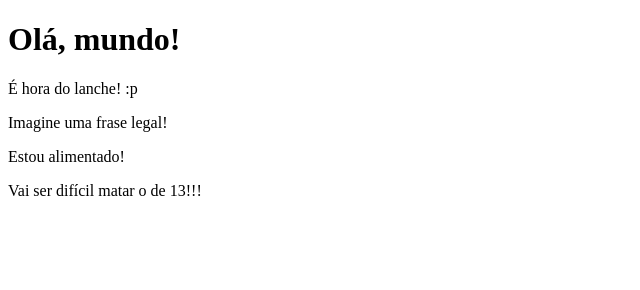
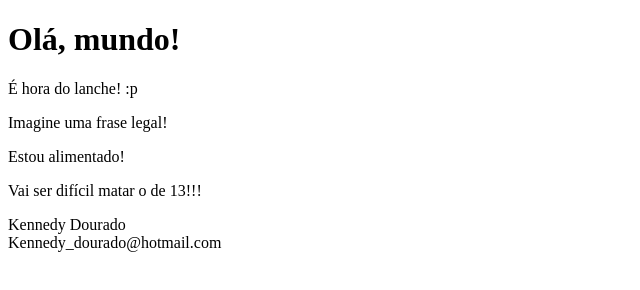
Before and after one commit to ronaldomendes/testesGit, a plain HTML site: page index.html in a window 1280 px wide. Shown: the whole page, without its empty margins (0-640 px from the left). Drawn offline with Linux system fonts and the light colour scheme.

Commit message:
nome adicionado

```diff
--- a/index.html
+++ b/index.html
@@ -11,5 +11,9 @@
    <p>Imagine uma frase legal!</p>
    <p>Estou alimentado!</p>
    <p>Vai ser difícil matar o de 13!!!</p>
+
+<div>Kennedy Dourado</div>
+
+<div>Kennedy_dourado@hotmail.com</div>
 </body>
 </html>
```
